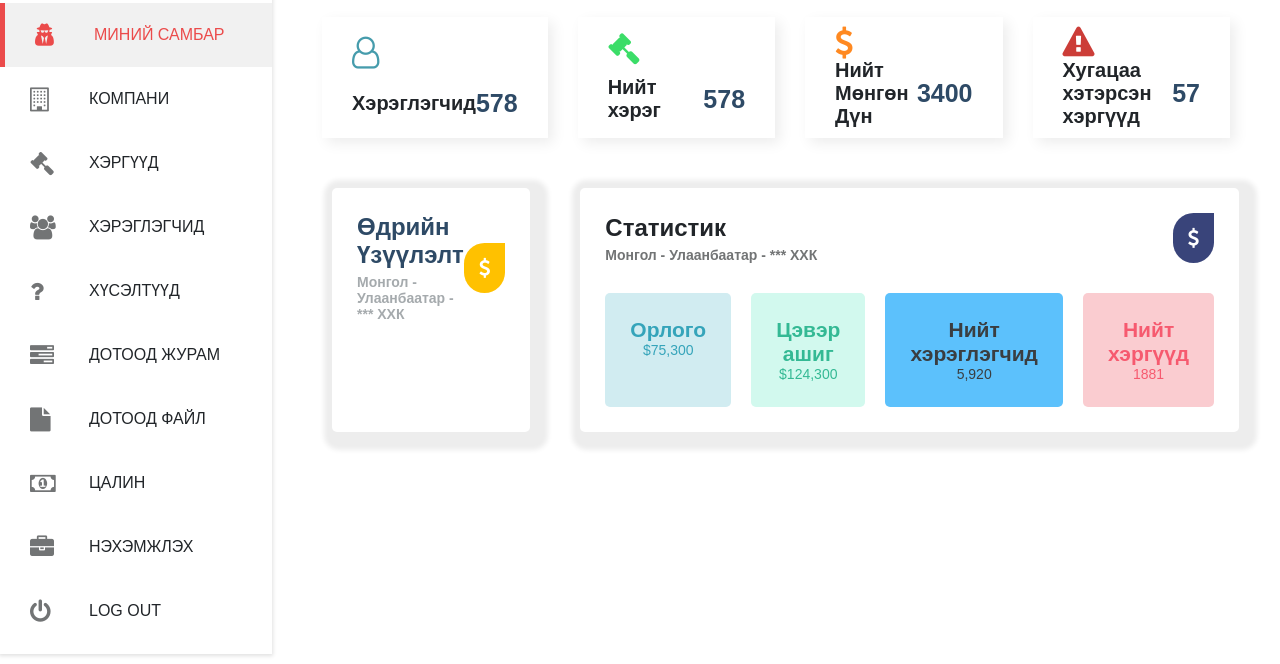
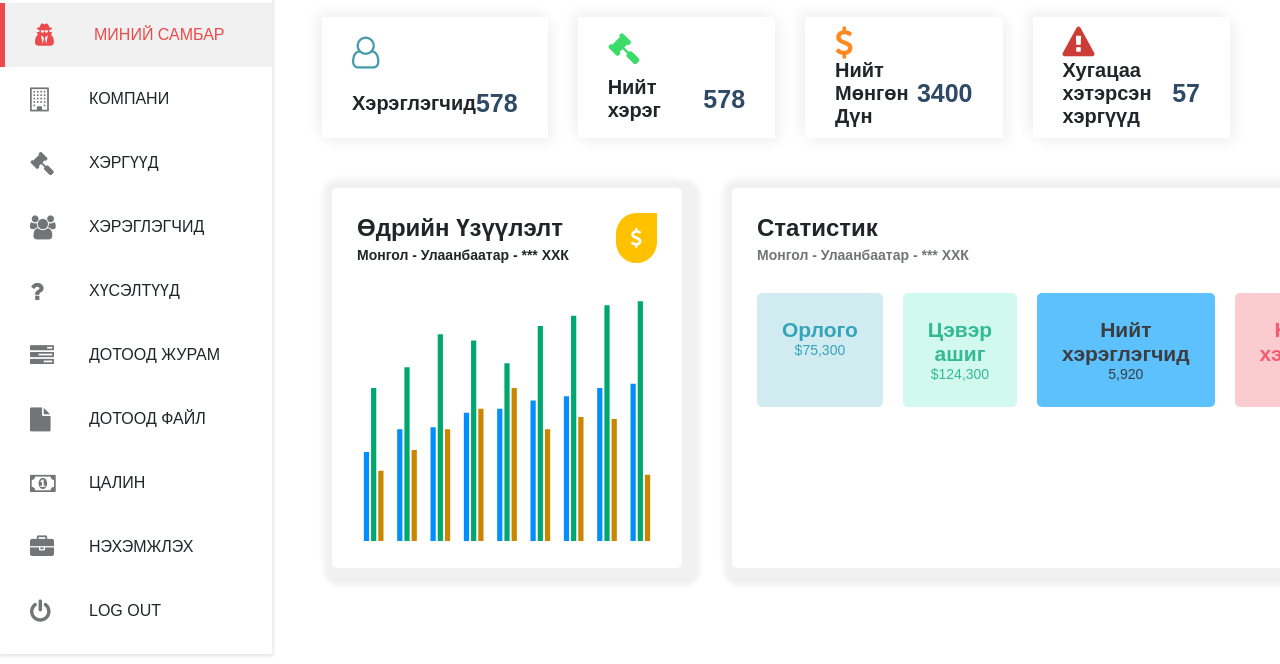
Before and after one commit to Saruulbuyan-Munkhtur/MonLaw, a website: page src/index.html in a window 1280 px wide. Shown: the part 146-810 px from the top of the page. Drawn offline with nearby package versions, Linux system fonts and the light colour scheme.

Commit message:
update to index and style.

```diff
--- a/src/css/style.css
+++ b/src/css/style.css
@@ -10,7 +10,7 @@
   --light-second-background-color: #f1f1f1;
   --light-hover-color: #e1e1e1;
 
-  --dark-color: #909090;
+  --dark-color: #eeeeee;
   --dark-second-color: #f5f6fa;
   --dark-background-color: #23242d;
   /* --dark-background-color: #2a2c3a; */
@@ -466,8 +466,9 @@ body {
   flex-direction: column;
   justify-content: space-around;
   padding: 10px 30px;
-  background: #ffffff;
-  box-shadow: 5px 5px 13px #ededed, -5px -5px 13px #ffffff;
+  background: var(--main-bg-color);
+  box-shadow: 5px 5px 13px var(--second-bg-color),
+    -5px -5px 13px var(--second-bg-color);
 }
 .card__inner {
   display: flex;
@@ -487,8 +488,9 @@ body {
   margin: 0px 10px;
   padding: 25px;
   border-radius: 5px;
-  background: #ffffff;
-  box-shadow: 5px 5px 5px 13px #ededed, -5px -5px 13px #ffffff;
+  background: var(--main-bg-color);
+  box-shadow: 5px 5px 5px 13px var(--second-bg-color),
+    -5px -5px 13px var(--second-bg-color);
 }
 .charts__left__title {
   display: flex;
@@ -497,13 +499,13 @@ body {
 }
 .charts__left__title > div > h1 {
   font-size: 1.5rem;
-  color: #2e4a66;
+  color: var(--main-color);
   margin-bottom: 5px;
 }
 .charts__left__title > div > p {
   font-size: 14px;
   font-weight: 700;
-  color: #a5aaad;
+  color: var(--main-color);
 }
 .charts__left__title > i {
   color: #ffffff;
@@ -518,8 +520,9 @@ body {
   margin: 0px 10px;
   padding: 25px;
   border-radius: 5px;
-  background: #ffffff;
-  box-shadow: 5px 5px 5px 13px #ededed, -5px -5px 13px #ffffff;
+  background: var(--main-bg-color);
+  box-shadow: 5px 5px 5px 13px var(--second-bg-color),
+    -5px -5px 13px var(--second-bg-color);
 }
 .charts__right__title {
   display: flex;
--- a/src/js/app.js
+++ b/src/js/app.js
@@ -74,8 +74,8 @@ var options = {
   },
 };
 
-// var apexChart = new ApexCharts(document.querySelector("#apex1"), options);
-// apexChart.render();
+var apexChart = new ApexCharts(document.querySelector("#apex1"), options);
+apexChart.render();
 
 window.onclick = function (event) {
   openCloseDropdown(event);
```
Also changed, not shown: src/components/timeCalendar.html (+1 -0 lines).
